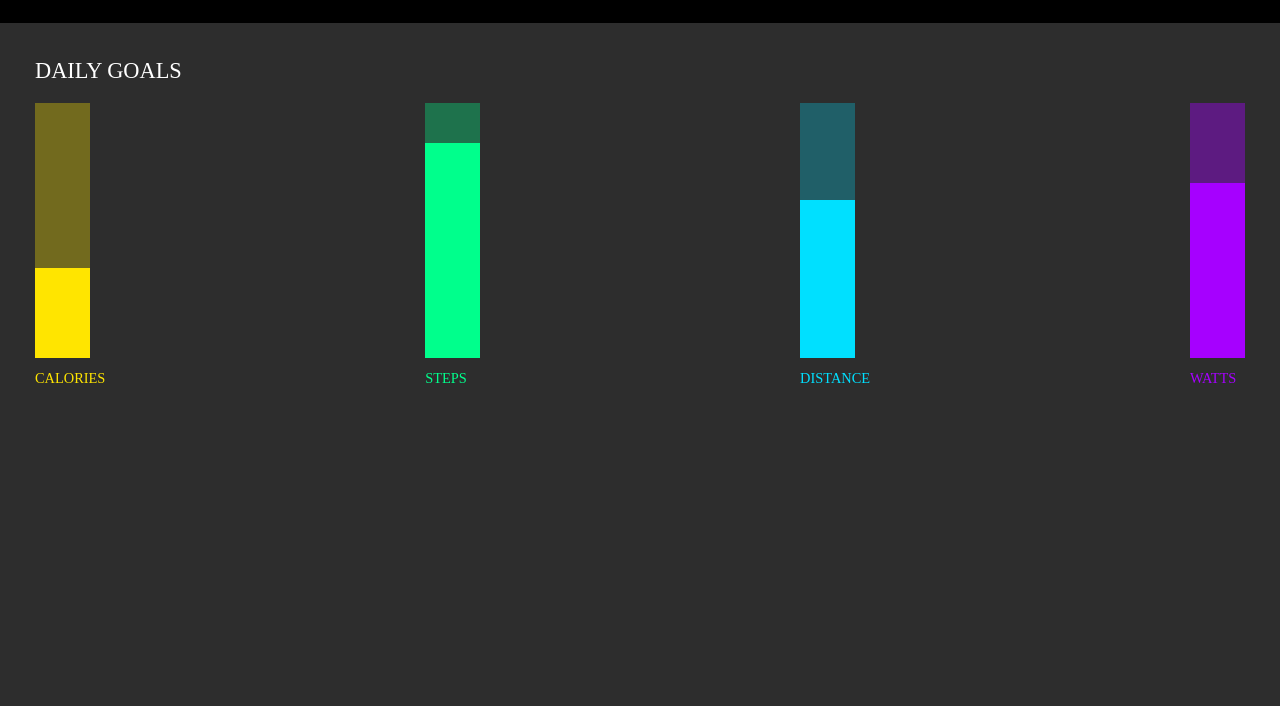
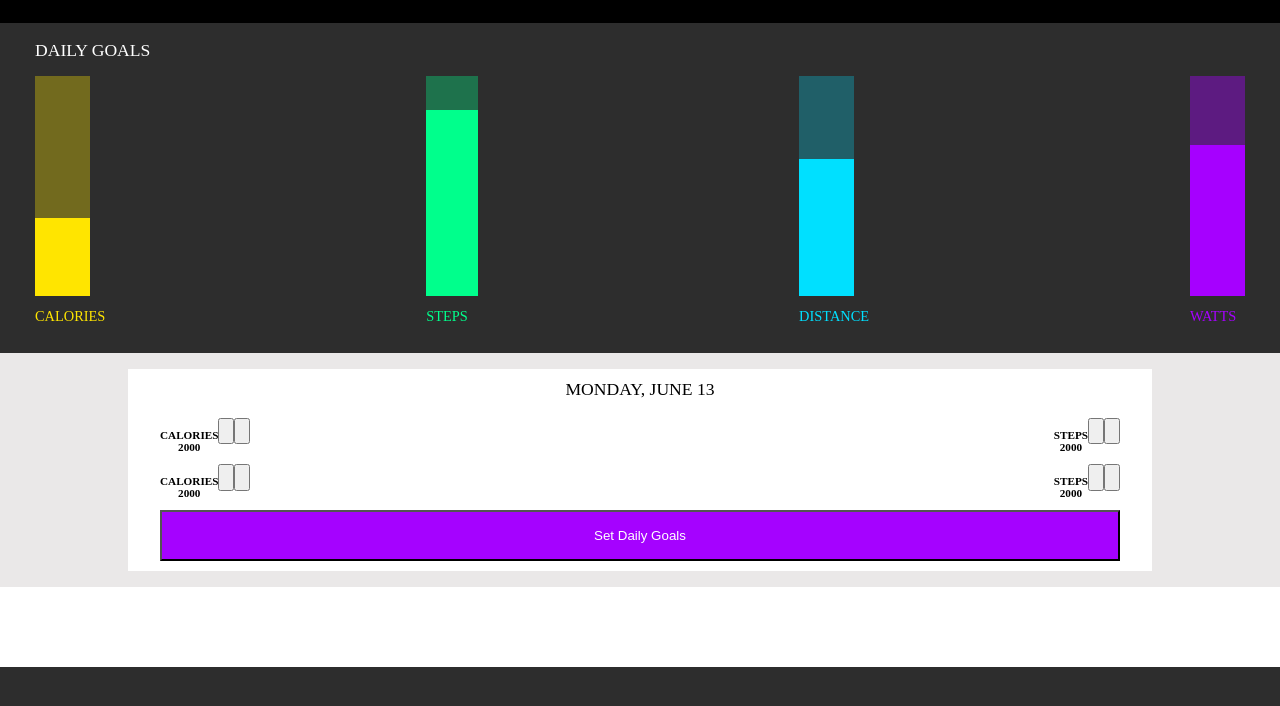
Before and after one commit to mcnamara14/fitness-tracker, a plain HTML site: page index.html in a window 1280 px wide. Shown: the part 92-798 px from the top of the page. Drawn offline with Linux system fonts and the light colour scheme.

Commit message:
add track goals box

```diff
--- a/index.html
+++ b/index.html
@@ -29,5 +29,44 @@
         </article>
     </graphs>
     </section>
+    <section class='daily-goals-container'>
+      <article class='daily-goals-box'>
+        <h1>Monday, June 13</h1>
+        <div class='daily-goals-divider'>
+          <div class='goals'>
+            <h3>CALORIES<br /> 2000</h3>
+            <div class='icons'>
+              <button class='upvote'></button>
+              <button class='downvote'></button>
+            </div>
+          </div>
+          <div class='goals'>
+              <h3>STEPS<br /> 2000</h3>
+              <div class='icons'>
+                <button class='upvote'></button>
+                <button class='downvote'></button>
+              </div>
+            </div>
+        </div>
+        <div class='daily-goals-divider'>
+            <div class='goals'>
+              <h3>CALORIES<br /> 2000</h3>
+              <div class='icons'>
+                <button class='upvote'></button>
+                <button class='downvote'></button>
+              </div>
+            </div>
+            <div class='goals'>
+                <h3>STEPS<br /> 2000</h3>
+                <div class='icons'>
+                  <button class='upvote'></button>
+                  <button class='downvote'></button>
+                </div>
+              </div>
+          </div>
+        <button class='set-goals'>Set Daily Goals</button>
+      </article>
+    </section>
+    <section class='menu'></section>
   </body>
 </html>
--- a/styles.css
+++ b/styles.css
@@ -10,7 +10,7 @@ h1 {
   color: #fff;
   font-weight: lighter;
   text-transform: uppercase;
-  font-size: 1.4rem;
+  font-size: 1.1rem;
 }
 
 h2 {
@@ -45,7 +45,7 @@ img {
 }
 
 .graph {
-  height: 255px;
+  height: 220px;
   display: flex;
   flex-direction: column;
   justify-content: space-evenly;
@@ -70,19 +70,19 @@ img {
 
 .daily-goals {
   margin: 0 auto;
-  padding: 35px;
+  padding: 17px 35px;
 }
 
 .steps .unfilled {
   height: 40px;
   background: #1e724c;
-  width: 55px;
+  width: 52px;
 }
 
 .steps .filled {
   height: 215px;
   background: #00ff8c;
-  width: 55px;
+  width: 52px;
   display: inline-block;
 }
 
@@ -123,3 +123,58 @@ img {
 .watts h2 {
   color: #a600ff;
 }
+
+.daily-goals-container {
+  background-color: #eae8e8;
+  padding: 1em 0 1em;
+  box-sizing: border-box;
+}
+
+.menu {
+  height: 10vh;
+  width: 100%;
+  background-color: white;
+}
+
+.set-goals {
+  width: 100%;
+  padding: 2vh;
+  background-color: #a502ff;
+  color: white;
+}
+
+.daily-goals-box {
+  text-align: center;
+  box-sizing: border-box;
+  padding: 1.2vh 4vh;
+  width: 80%;
+  margin: 0 auto;
+  background-color: rgb(255, 255, 255);
+}
+
+.daily-goals-box h1{
+  color: black
+}
+
+.daily-goals-divider {
+  justify-content: space-between;
+  display: flex
+}
+
+.goals {
+  display: flex;
+  justify-content: space-around;
+}
+
+.icons {
+  display: flex;
+  justify-content: space-between;
+}
+
+h3 {
+  font-size: .7em;
+}
+
+.upvote, .downvote {
+  height: 2em;
+}
```
